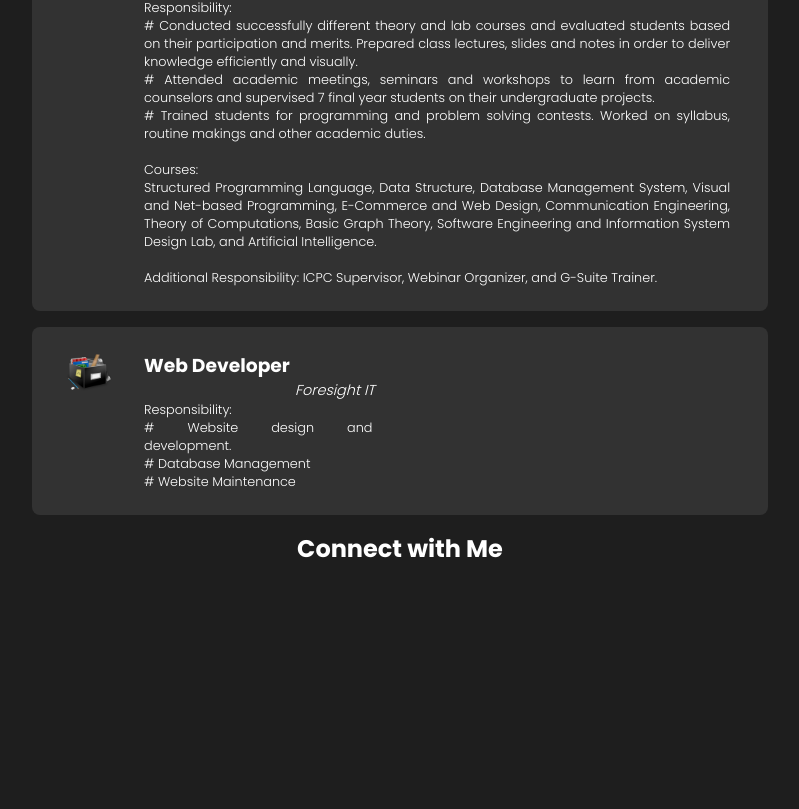
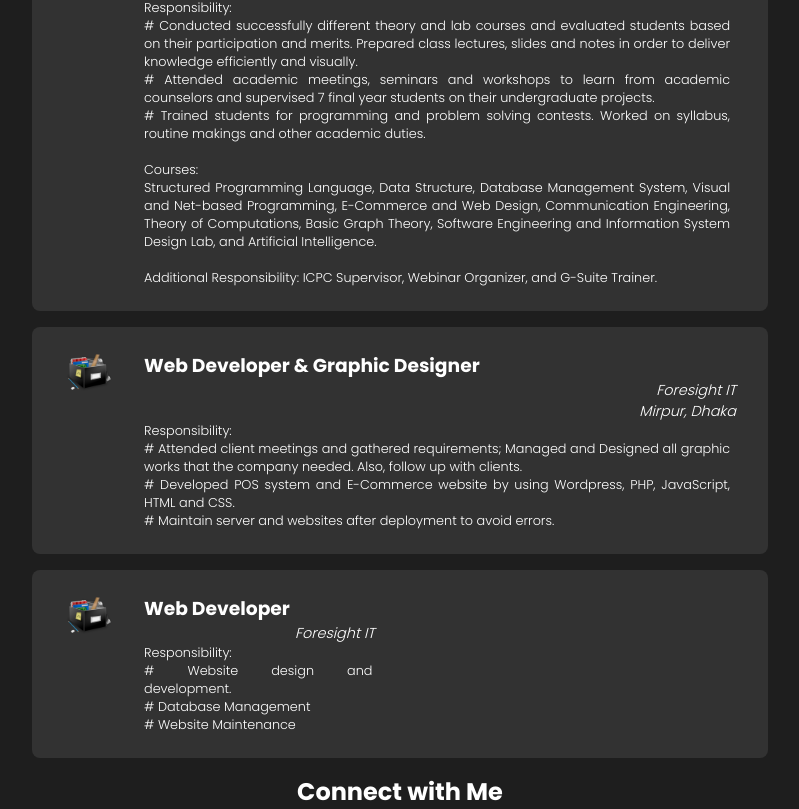
Before and after one commit to Pinto-paul/pab-website, a React (Create React App) app: page / in a window 1280 px wide. Shown: the part 3538-4347 px from the top of the page, without its empty margins (240-1039 px from the left). Before the commit the page ends 4104 px from the top, so only its background shows below. Built offline with nearby package versions, Linux system fonts and the light colour scheme.

Commit message:
Deployed website

```diff
--- a/src/components/Experience/experience.css
+++ b/src/components/Experience/experience.css
@@ -49,7 +49,7 @@
 .expText>p{
     font-size: 0.9rem;
     font-weight: 300;
-    text-align:end;
+    text-align: right;
 }
 
 .expDet{
--- a/src/components/Experience/experience.js
+++ b/src/components/Experience/experience.js
@@ -32,6 +32,21 @@ const Experience = () => {
                 <div className="expRow">
                     <img src={workLogo} alt="Web Developer, Foresight IT" className="expImage"/>
                     <div className="expText">
+                        <h3>Web Developer & Graphic Designer</h3>
+                        <p><i>Foresight IT <br/> Mirpur, Dhaka</i></p>
+                        <div className="expDet">
+                            <span>
+                                Responsibility:<br/>
+                                # Attended client meetings and gathered requirements; Managed and Designed all graphic works that the company needed. Also, follow up with clients.<br/>
+                                # Developed POS system and E-Commerce website by using Wordpress, PHP, JavaScript, HTML and CSS.<br />
+                                # Maintain  server and websites after deployment to avoid errors.
+                            </span>
+                        </div>
+                    </div>
+                </div>
+                <div className="expRow">
+                    <img src={workLogo} alt="Design Intern" className="expImage"/>
+                    <div className="expText">
                         <h3>Web Developer</h3>
                         <p><i>Foresight IT</i></p>
                         <div className="expDet">
```
